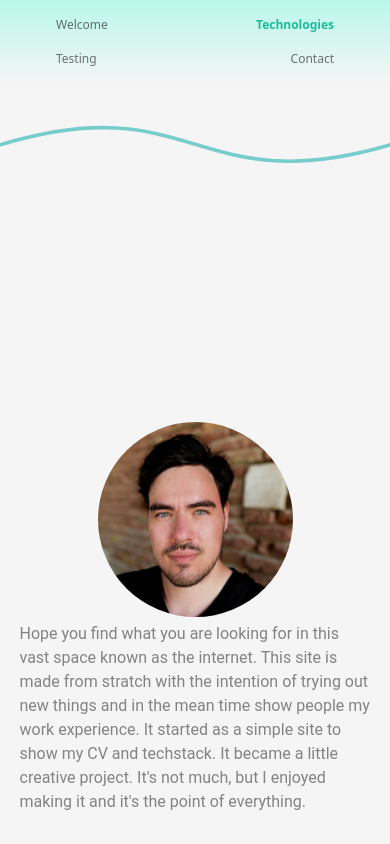
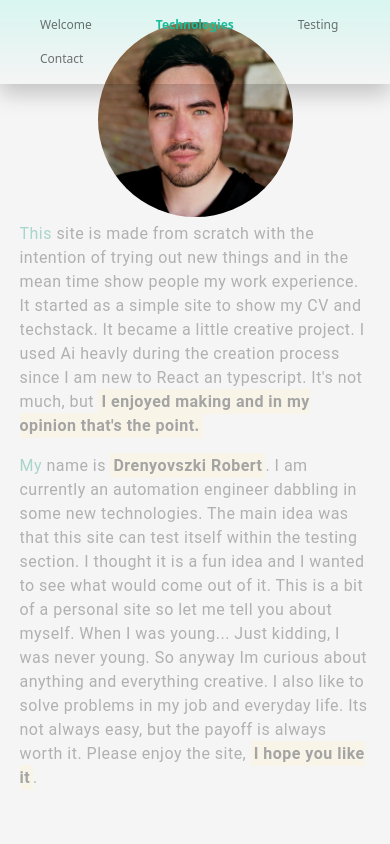
Before and after one commit to drerobert/portfolio-site-Robert-Dre, a React (Vite) app: page / in a window 390 px wide. Shown: the top 844 px of the page. Built offline with nearby package versions, Linux system fonts and the light colour scheme.

Commit message:
More design

```diff
--- a/src/App.tsx
+++ b/src/App.tsx
@@ -55,10 +55,10 @@ function App() {
       const gradientStop2 = document.getElementById('gradientStop2');
       const gradientStop3 = document.getElementById('gradientStop3');
 
-      if (gradientStop1 && gradientStop2) {
+      if (gradientStop1 && gradientStop2 && gradientStop3) {
         gradientStop1.setAttribute('offset', `${gradientOffset}%`);
         gradientStop2.setAttribute('offset', `${gradientOffset + 50}%`);
-        gradientStop2.setAttribute('offset', `${gradientOffset + 100}%`);
+        gradientStop3.setAttribute('offset', `${gradientOffset + 100}%`);
       }
     };
 
@@ -70,7 +70,7 @@ function App() {
   }, [isScrolled, animationStarted]);
 
   const scrollToSection = (sectionRef: React.RefObject<HTMLElement>) => {
-    sectionRef.current?.scrollIntoView({ behavior: "smooth" });
+    sectionRef.current?.scrollIntoView({ behavior: "smooth", block: "start", inline: "nearest" });
   };
 
   return (
@@ -84,21 +84,6 @@ function App() {
           contactRef={contactRef}
           scrollToSection={scrollToSection}
         />
-        <svg
-          width="100%"
-          height="120"
-          viewBox="0 0 1440 100"
-          preserveAspectRatio="none"
-          style={{ display: 'block' }}
-          >
-          <path
-            d="M0 50 C 720 0, 720 100, 1440 50" // A single bump from left to right
-            fill="none"
-            stroke="#77cccc" // Your line color
-            strokeWidth="3" // Slightly thicker for better visibility
-            className="waving-line" // Class for animation
-          />
-        </svg>
         <section className="section" id="welcome" ref={headingRef}>
           <div id="welcome-wrapper">
             <div className={`welcome-item name ${showName ? "visible" : ""}`}>
@@ -110,10 +95,16 @@ function App() {
             <div className={`welcome-item image ${showImage ? "visible" : ""}`}>
               <img src="Images\portrait.jfif" alt="Drenyovszki Robert" />
               <div className="overlay-text">
-                Hope you find what you are looking for in this vast space known as the internet.
-                This site is made from stratch with the intention of trying out new things and in the mean time show people my work experience.
-                It started as a simple site to show my CV and techstack. It became a little creative project.
-                It's not much, but I enjoyed making it and it's the point of everything.
+              <p><span>This</span> site is made from scratch with the intention of trying out new things and in the mean time show people my work experience.
+                It started as a simple site to show my CV and techstack. It became a little creative project. I used Ai heavly during the creation process
+                since I am new to React an typescript.
+                It's not much, but <mark>I enjoyed making and in my opinion that's the point.</mark></p>
+
+                <p><span>My</span> name is <mark>Drenyovszki Robert</mark>. I am currently an automation engineer dabbling in some new technologies.
+                The main idea was that this site can test itself within the testing section. I thought it is a fun idea and I wanted to see what would come out of it.
+                This is a bit of a personal site so let me tell you about myself. When I was young... Just kidding, I was never young.
+                So anyway Im curious about anything and everything creative. I also like to solve problems in my job and everyday life. Its not always easy, but
+                the payoff is always worth it. Please enjoy the site, <mark>I hope you like it</mark>.</p>
               </div>
             </div>
           </div>
@@ -143,8 +134,9 @@ function App() {
         <svg className="vertical-text">
           <defs>
             <linearGradient id="gradient" x1="0%" y1="0%" x2="0%" y2="100%">
-              <stop id="gradientStop1" offset="0%" stopColor="#1ccfac" />
-              <stop id="gradientStop2" offset="50%" stopColor="#0e9479" />
+              <stop id="gradientStop1" offset="0%" stopColor="#0e9479" />
+              <stop id="gradientStop2" offset="50%" stopColor="#07cc7a" />
+              <stop id="gradientStop3" offset="100%" stopColor="#1ccfac" />
             </linearGradient>
           </defs>
           <text x="10" y="50" transform="rotate(90 10,50)">
--- a/src/components/Footer.tsx
+++ b/src/components/Footer.tsx
@@ -24,6 +24,7 @@ return (
         </div>
       </div>
       <h4>© 2024 Drenyovszki Robert </h4>
+      <h6>All trademarks, service marks, and logos displayed on this site are the property of their respective owners</h6>
     </>
   );
 }
--- a/src/components/TechStackImageBox.tsx
+++ b/src/components/TechStackImageBox.tsx
@@ -51,7 +51,6 @@ function TechStackImageBox() {
       className={`tech-stack-image-box ${isVisible ? "visible" : ""}`}
       ref={containerRef}
     >
-      {/* Overlay for the hovered background */}
       {hoveredBackground && (
         <div
           className="background-overlay"
--- a/src/styles/App.css
+++ b/src/styles/App.css
@@ -8,9 +8,8 @@ html, body {
 
 .section {
   width: 100%;
+  display: flex;
   min-height: 100vh;
-  display: flex;
-  align-items: center;
   justify-content: center;
 }
 
@@ -34,6 +33,22 @@ html, body {
   align-items: center;
   position: relative;
   overflow: hidden;
+}
+p{
+  -moz-osx-font-smoothing: grayscale;
+  -webkit-font-smoothing: antialiased !important;
+  -moz-font-smoothing: antialiased !important;
+  text-rendering: optimizelegibility !important;
+  letter-spacing: .03em;
+}
+p span{
+  color: #0e9479;
+}
+mark{
+  font-weight: bold;
+}
+#contact{
+  min-height: 80vh;
 }
 
 .error-message {
--- a/src/styles/Footer.css
+++ b/src/styles/Footer.css
@@ -63,26 +63,26 @@
 /* Responsive Design */
 @media (max-width: 768px) {
   .button {
-    width: 8vw; /* Adjust size for smaller screens */
-    height: 8vw; /* Adjust size for smaller screens */
+    width: 10vw;
+    height: 10vw;
   }
 
   .icon {
-    font-size: 5vw;
+    font-size: 1vw;
   }
   .svg-inline--fa{
-    width: 1vw;
+    width: 4vw;
   }
 }
 
 @media (max-width: 480px) {
   .button {
-    width: 10vw; /* Adjust size for very small screens */
-    height: 10vw; /* Adjust size for very small screens */
+    width: 10vw;
+    height: 10vw;
   }
 
   .icon {
-    font-size: 1vw; /* Adjust font-size for very small screens */
+    font-size: 1vw;
   }
   .svg-inline--fa{
     width: 4vw;
--- a/src/styles/NavBar.css
+++ b/src/styles/NavBar.css
@@ -14,17 +14,20 @@
   }
 
   @media (max-width: 768px) {
+    .px-5{
+      padding-right:1rem !important;
+      padding-left:2rem !important;
+    }
     .navbar{
         width: 100%;
         font-size: 20px !important;
-        box-shadow: none; /* Remove box shadow when floating */
         font-weight: 200;
-        color: transparent;
-        background-clip: text;
-        -webkit-background-clip: text;
+        background-color: rgb(255, 255, 255);
         text-align: center;
         align-items: stretch;
-        height: auto; /* Adjust height for mobile */
+        height: auto;
+        position: fixed;
+        z-index: 10;
       }
       .main-content {
         margin-left: 0; /* Remove margin for mobile */
@@ -33,23 +36,23 @@
         list-style: none;
         padding: 0;
         margin: 0;
-        justify-content: space-between;
         width: 100%;
       }
       .navbar li {
-        flex-grow: 1 1;
         margin: 0;
       }
   }
 
   .navbar {
+    background-color: rgb(255, 255, 255);
     left: 0;
     font-size: 5vh;
     transition: width 0.3s ease;
     display: flex;
     flex-direction: column;
-    background: linear-gradient(rgba(15, 253, 209, 0.259), rgba(0, 127, 127, 0));
-    animation: lightReflection 4s ease-in-out infinite;
+    background: linear-gradient(rgba(15, 253, 209, 0.127), rgba(0, 127, 127, 0));
+    background-blend-mode: overlay; /* Blend the gradient with the background color */
+    box-shadow: 0 10px 20px rgba(0, 0, 0, 0.2);
   }
 
   .navbar.float-left {
--- a/src/styles/SelfTestingSection.css
+++ b/src/styles/SelfTestingSection.css
@@ -4,36 +4,3 @@
   font-weight: bold;
   color: #333;
 }
-
-/* Responsive adjustments */
-@media (max-width: 768px) {
-  .navbar {
-    width: 100%;
-    height: auto;
-    position: static;
-  }
-
-  .main-content {
-    margin-left: 0;
-  }
-
-  .svg-container {
-    display: none;
-  }
-
-  .intro-item img {
-    width: 100px;
-    height: 100px;
-  }
-}
-
-@media (max-width: 480px) {
-  .navbar {
-    font-size: 0.75rem;
-  }
-
-  .navbar .nav-link {
-    padding: 0.5rem;
-    font-size: 0.75rem;
-  }
-}
```
